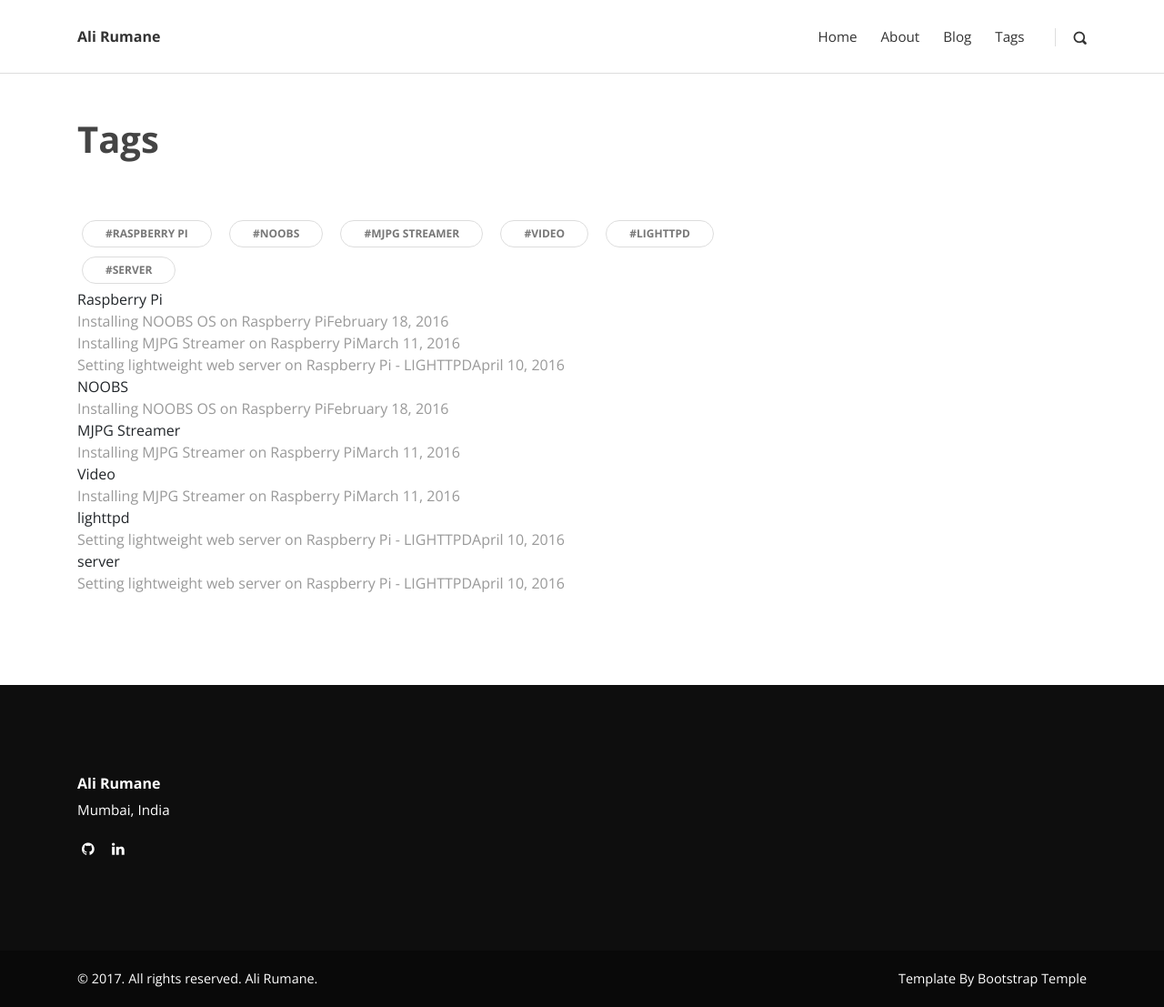
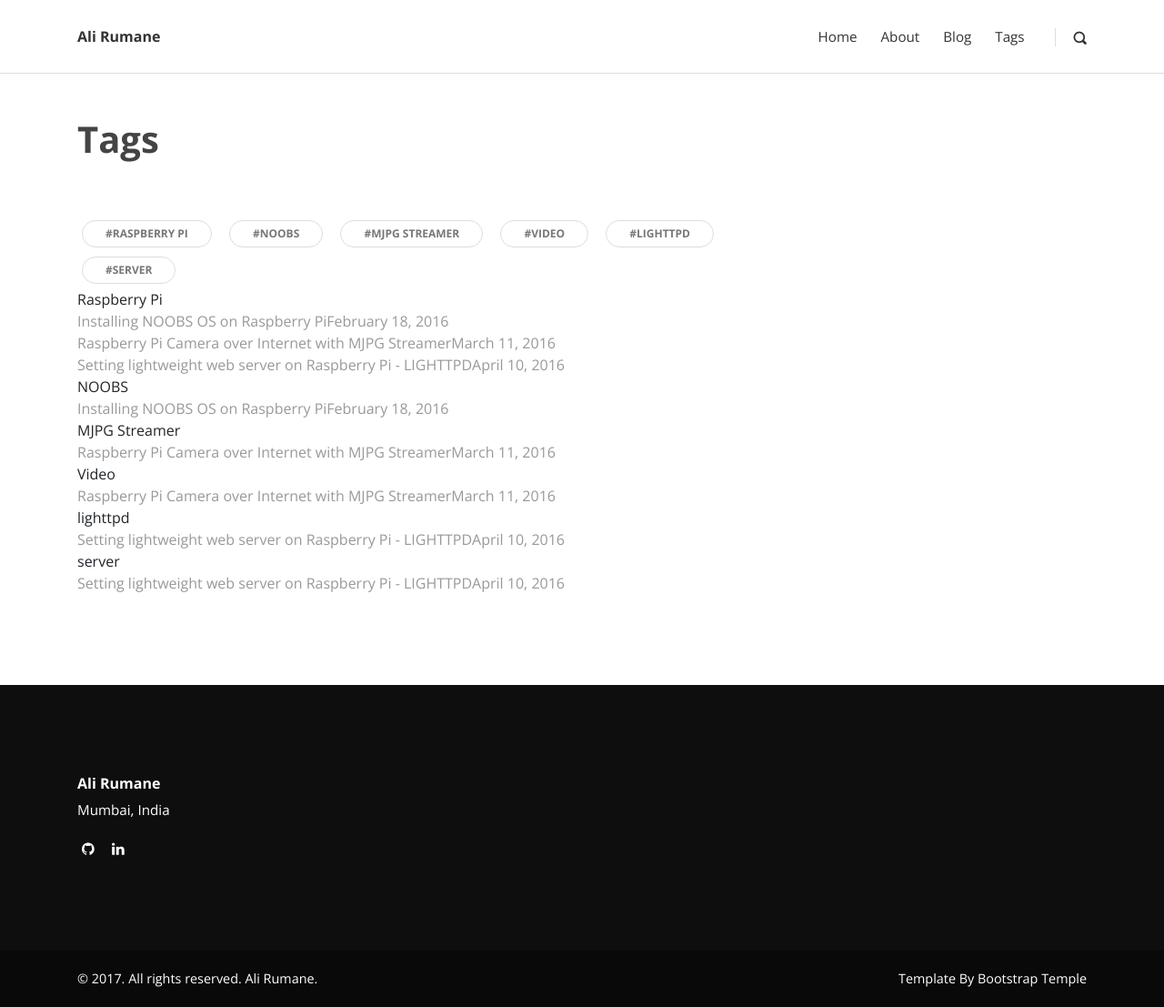
Before and after one commit to alirumane/alirumane.github.io, a Jekyll site: the page built from tags.html, in a window 1280 px wide. Shown: the whole page at 91% size. Built offline with Jekyll 4.4.1, drawn with Linux system fonts in a browser that asks for light colours.

Commit message:
Update 2016-03-11-mjpg-streamer-on-raspberry-pi.md

```diff
--- a/_posts/2016-03-11-mjpg-streamer-on-raspberry-pi.md
+++ b/_posts/2016-03-11-mjpg-streamer-on-raspberry-pi.md
@@ -1,6 +1,6 @@
 ---
 layout: post
-title: Installing MJPG Streamer on Raspberry Pi
+title: Raspberry Pi Camera over Internet with MJPG Streamer
 tags: [Raspberry Pi, MJPG Streamer, Video]
 category: [Raspberry Pi Tutorials]
 thumbnail: images/post/mjpg-streamer-on-raspberry-pi.jpg
```
